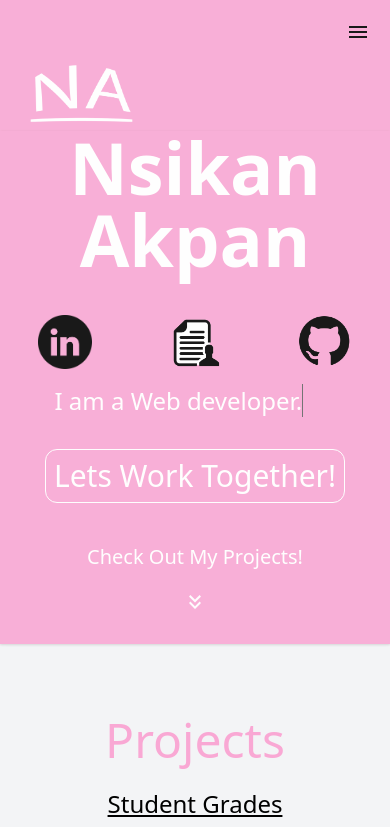
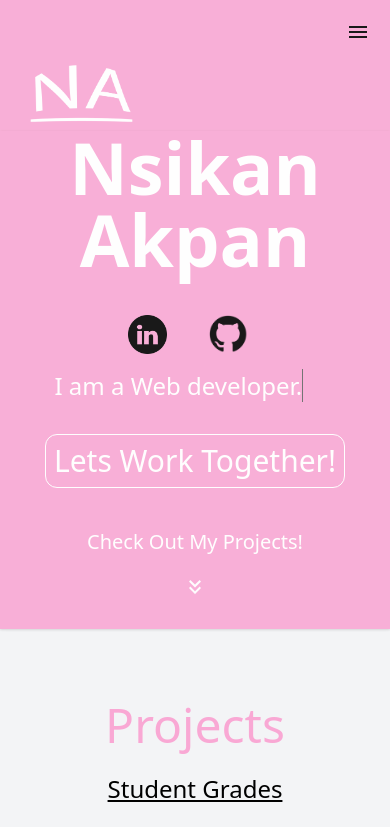
Before and after one commit to nsikan-na/portfolio, a React (Create React App) app: page / in a window 390 px wide. Shown: the top 827 px of the page. Built offline with nearby package versions, Linux system fonts and the light colour scheme.

Commit message:
removed link

```diff
--- a/src/components/Email.js
+++ b/src/components/Email.js
@@ -9,9 +9,7 @@ export default function Email() {
       <h2 className=" text-pink-300 text-5xl pt-6 md:text-8xl 2xl:text-9xl">
         Contact Me
       </h2>
-      <div className="text-lg md:text-2xl lg:my-5 2xl:text-3xl">
-      @  nsikan.na@gmail.com
-      </div>
+
       <label className="text-2xl md:text-4xl 2xl:text-5xl" htmlFor="name" >
         Name/Org
       </label>
--- a/src/components/Header.js
+++ b/src/components/Header.js
@@ -4,17 +4,24 @@ import Carousel from "./Carousel";
 export default function Header() {
   return (
     <div className="text-center text-white pb-6 shadow ">
-      <h1 className="text-7xl pb-10 md:text-9xl font-semibold">Nsikan <br></br> Akpan</h1>
-      <div className="grid grid-cols-3 col-auto 2xl:py-6  lg:flex lg:justify-center">
+      <h1 className="text-7xl pb-10 md:text-9xl font-semibold">
+        Nsikan <br></br> Akpan
+      </h1>
+      <div className="flex justify-evenly w-5/12 mx-auto lg:w-3/12">
         <a href="https://www.linkedin.com/in/nsikan-na/" target="_blank">
-          <img src="images/linkin.png" className="w-5/12 mx-auto md:w-3/12 lg:w-16  2xl:w-22" />
+          <img
+            src="images/linkin.png"
+            className="w-7/12 mx-auto md:w-5/12 lg:w-16  2xl:w-22 "
+          />
         </a>
-          <a href="/images/Nsikan_Akpan_Resume.pdf" target="_blank">
+        {/* <a href="/images/Nsikan_Akpan_Resume.pdf" target="_blank">
             <img src="images/resume.png" className="w-5/12 lg:mx-20 mx-auto md:w-3/12 lg:w-16  2xl:w-22" />
-          </a>
-
+          </a> */}
         <a href="https://github.com/nsikan-na" target="_blank">
-          <img src="images/github.png" className="w-5/12 mx-auto md:w-3/12 lg:w-16 2xl:w-22" />
+          <img
+            src="images/github.png"
+            className="w-5/12 mx-auto md:w-4/12 lg:w-16 2xl:w-22"
+          />
         </a>
       </div>
       <div className="text-2xl my-4 w-11/12 md:text-3xl 2xl:py-6 2xl:text-4xl">
@@ -34,7 +41,9 @@ export default function Header() {
         </button>
       </a>
       <a href="#projects">
-        <div className="text-xl my-6 md:text-4xl md:py-2 lg:py-0 lg:text-3xl 2xl:py-0 2xl:text-4xl" >Check Out My Projects!</div>
+        <div className="text-xl my-6 md:text-4xl md:py-2 lg:py-0 lg:text-3xl 2xl:py-0 2xl:text-4xl">
+          Check Out My Projects!
+        </div>
       </a>
       <a href="#projects">
         <KeyboardDoubleArrowDownIcon className="animate-bounce" />
```
